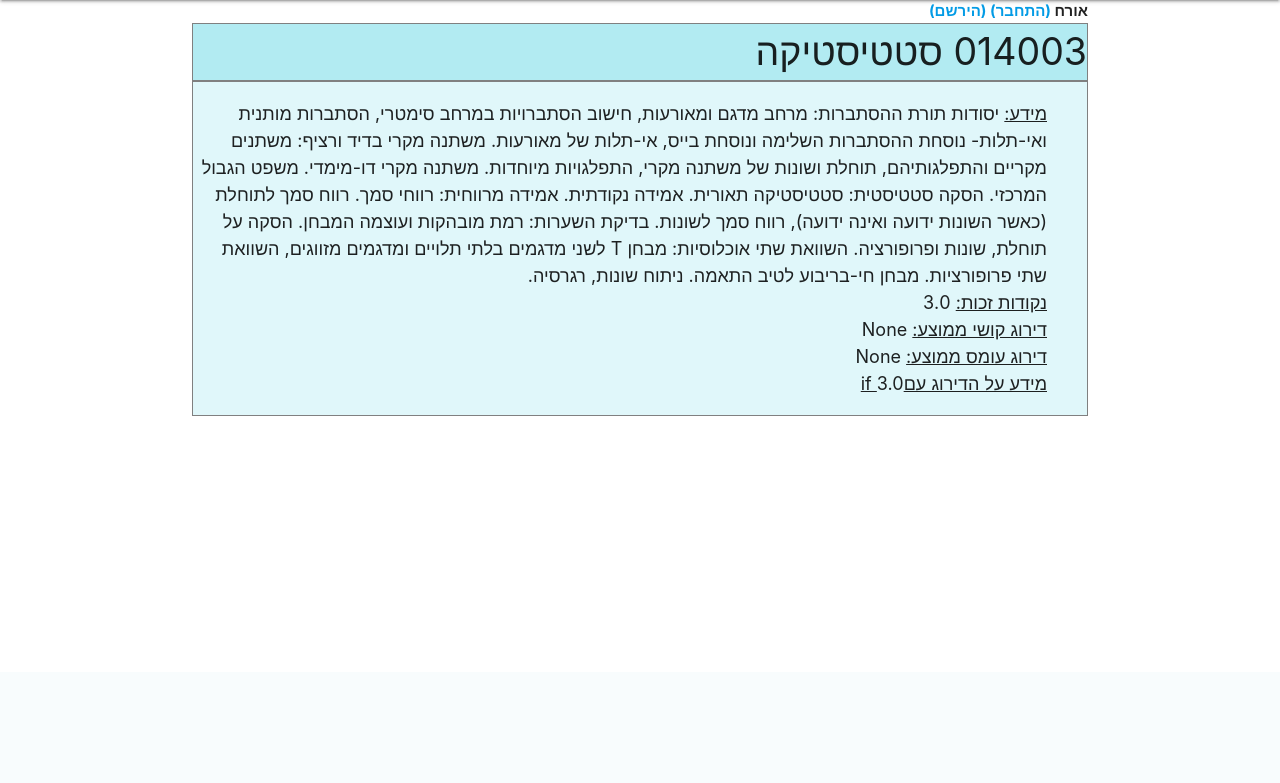
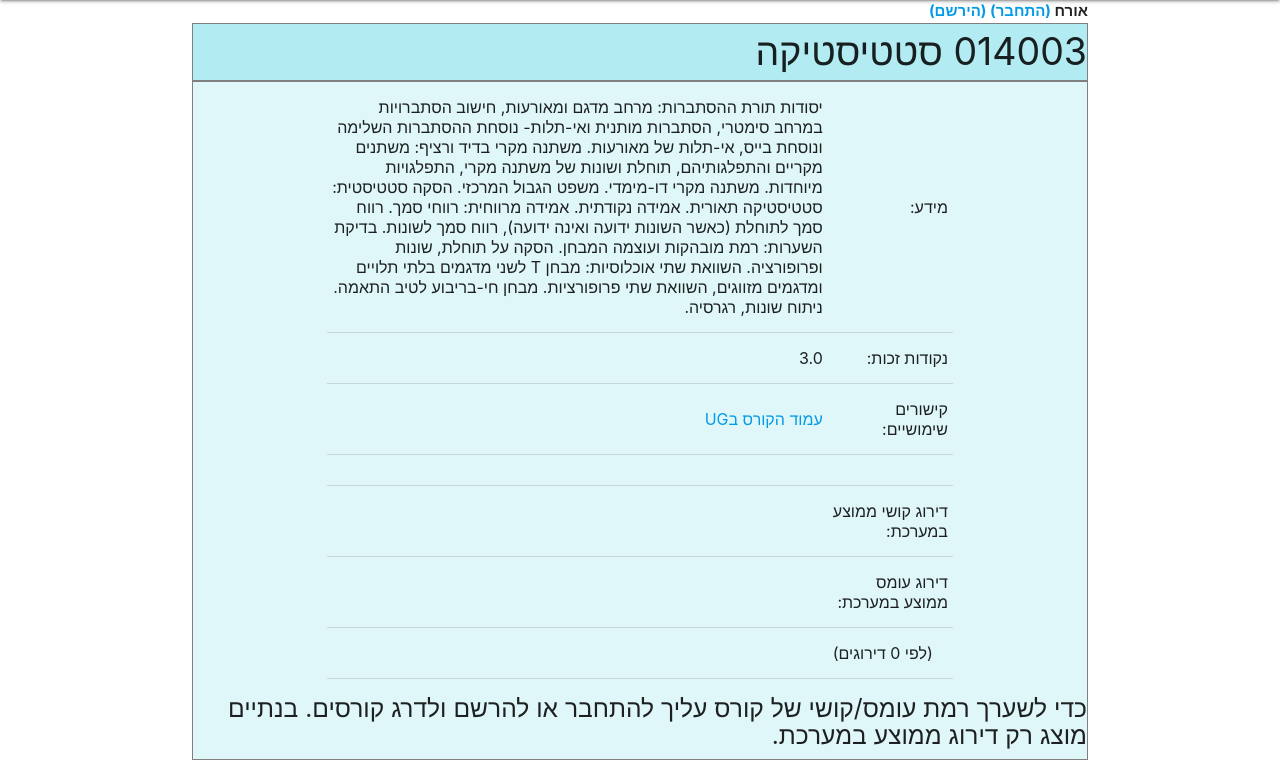
Before and after one commit to yuvalgos/course_recommender_system, a Django app: page /course/14003 in a window 1280 px wide. Shown: the part 128-911 px from the top of the page. Before the commit the page ends 544 px from the top, so only its background shows below. Run offline with Django 3.2, Linux system fonts and the light colour scheme; data comes from the database, SQL or seed files in the repository; both versions use the stored data as it was after the commit; some libraries are stand-ins or nearby versions.

Commit message:
course page updated and added difficulty estimation logic

```diff
--- a/CRS/TDL.txt
+++ b/CRS/TDL.txt
@@ -5,10 +5,16 @@
 
 * add estimation logic, if it takes time use loadbars
 
+* create early access group
+
 * update course page, some comments inside course view function
 
 * send mail to users about perks
+
+* add faqs
 ________________________________________________________
+* migrate to bootstrap
+
 * add stats page
 
 *improve faq look
--- a/CRS/urls.py
+++ b/CRS/urls.py
@@ -18,6 +18,7 @@
          name='edit_course_rating'),
     path('edit_profile/', views.edit_profile,name='edit_profile'),
     path('course/<int:course_number>', views.course_view, name='course'),
+    path('course/<int:course_number>/estimate<int:estimate>', views.course_view, name='course_estimate'),
     path('email/', include(mail_urls)),
     path('instructions', views.instructions, name='instructions'),
     path('faq', views.faq, name='faq'),
--- a/CRS/views.py
+++ b/CRS/views.py
@@ -10,7 +10,7 @@
 from django_email_verification import sendConfirm
 from django_pandas.io import read_frame
 from datetime import datetime
-from .recommender import train_recommender, get_recommendation
+from .recommender import recommend
 
 from . import models
 from .user.forms import *
@@ -262,14 +262,45 @@
     return redirect(reverse("my_courses"))
 
 
-def course_view(request, course_number):
+def course_view(request, course_number, estimate=False):
     course = get_object_or_404(models.Course, pk=course_number)
-    # ug_urls = BASE_UG_COURSE_URL + course.number_string
-    return render(
-        request, "CRS/course.html",
-        {"course": course, }
-    )
+    ug_url = BASE_UG_COURSE_URL + course.number_string
 
+    if request.user.is_authenticated:
+        user_authenticated = True
+        user_ratings = models.CourseRating.objects.filter\
+            (user=request.user).order_by('-updated_at')
+
+        user_rated_course = None
+        for rating in user_ratings:
+            if rating.course.number == course_number:
+                user_rated_course = rating
+
+        user_estimable = len(user_ratings) > 8
+    else:
+        user_authenticated = False
+        user_rated_course = None
+        user_estimable = False
+
+    contex = {"course": course,
+              "ug_url": ug_url,
+              "user_authenticated": user_authenticated,
+              "user_estimable": user_estimable,
+              "user_rated_course": user_rated_course}
+
+
+    if not estimate:
+        contex["estimate"] = 0
+
+    elif estimate:
+        est_wload, est_diff, calc_time = recommend(user=request.user.id,
+                                                   course=course.number)
+        contex["estimate"] = 1
+        contex["est_wload"] = est_wload
+        contex["est_diff"] = est_diff
+        contex["calc_time"] = calc_time
+
+    return render(request, "CRS/course.html", contex)
 
 @login_required
 def edit_profile(request):
--- a/course_recommender_system/settings.py
+++ b/course_recommender_system/settings.py
@@ -25,7 +25,7 @@
 SECRET_KEY = os.environ['SECRET_KEY']
 
 # SECURITY WARNING: don't run with debug turned on in production!
-DEBUG = False
+DEBUG = True
 
 ALLOWED_HOSTS = ['courserecommendersystem.herokuapp.com',
                  'localhost',
--- a/templates/CRS/course.html
+++ b/templates/CRS/course.html
@@ -5,35 +5,111 @@
 {% endblock title %}
 
 {% block content %}
-        <ul>
-            <li> <u>מידע:</u>
-                {{course.info}}
-                <br>
+<div class="container">
+    <table class="highlight" style="text-align:right;">
+        <tbody>
+            <tr>
+                <td style="text-align:right; width:20%" >מידע:</td>
+                <td style="text-align:right; width:80%">{{course.info}}</td>
+            </tr>
+            <tr>
+                <td style="text-align:right;">נקודות זכות:</td>
+                <td style="text-align:right;">{{course.credit_points}}</td>
+            </tr>
+            <tr>
+                <td style="text-align:right;">קישורים שימושיים:</td>
+                <td style="text-align:right;">
+                    <a target="_blank" rel="noopener noreferrer" href="{{ug_url}}">
+                        עמוד הקורס בUG
+                    </a>
+                </td>
+            </tr>
+            {% if not user_estimable %}
+            <tr><td></td></tr>
+            <tr>
+                <td style="text-align:right;">דירוג קושי ממוצע במערכת:</td>
+                <td style="text-align:right;">
+                    <b>
+                    {{course.average_difficulty | floatformat:2}}
+                    </b>
+                </td>
+            </tr>
+            <tr>
+                <td style="text-align:right;">דירוג עומס ממוצע במערכת:</td>
+                <td style="text-align:right;">
+                    <b>{{course.average_workload | floatformat:2}}</b>
+                </td>
+            </tr>
+            <tr>
+                <td>
+                    (לפי
+            {{course.ratings_count}}
+            דירוגים)
+                </td>
+            </tr>
+            {% endif %}
 
-            </li>
-            <li> <u>נקודות זכות:</u>
-                {{course.credit_points}}
-                <br>
+            {% if user_rated_course %}
+            <tr><td></td></tr>
+            <b>
+            <tr>
+                <td style="text-align:right;">דירוג רמת קושי:</td>
+                <td style="text-align:right;">
+                    <b>{{user_rated_course.difficulty}}</b>
+                    <p style="font-size:70%">(לפי הדירוג שלך)</p>
+                </td>
+            </tr>
+            <tr>
+                <td style="text-align:right;">דירוג רמת עומס:</td>
+                <td style="text-align:right;">
+                    <b>{{user_rated_course.workload}}</b>
+                    <p style="font-size:70%">(לפי הדירוג שלך)</p>
 
-            </li>
+                </td>
+              </tr>
+            </b>
+            {% endif %}
 
-            <li> <u>דירוג קושי ממוצע:</u>
-                {{course.average_difficulty}}
-                <br>
-            </li>
+        </tbody>
+    </table>
+</div>
 
-            <li> <u>דירוג עומס ממוצע:</u>
-                {{course.average_workload}}
-                <br>
+{% if user_authenticated and user_estimable and not user_rated_course %}
+    {% if not estimate %}
+        <a href="{% url 'course_estimate' course_number=course.number estimate=1 %}">
+            <button id="estimate" onclick="showLoadingBar()" class="btn waves-effect waves-left">
+                קבל שערוך
+                <i class="material-icons left">linear_scale</i>
+            </button>
+        </a>
 
-            </li>
+        <div id="LoadingBar" class="container" style="display:none;">
+            <h6>טוען...</h6>
+            <div class="progress">
+              <div class="indeterminate"></div>
+            </div>
+        </div>
+        <script>
+        function showLoadingBar() {
+          document.getElementById("estimate").disabled = true;
+          document.getElementById("LoadingBar").style.display = "block";
+        }
+        </script>
+    {% else %}
+        קושי משוערך:
+        {{est_diff | floatformat:2}}
+        <br>
+        עומס משוערך:
+        {{est_wload | floatformat:2}}
+        <br>
+        זמן חישוב:
+        {{calc_time}}
+    {% endif %}
 
-
-            <li> <u>מידע על הדירוג עםif </u>
-                {{course.credit_points}}
-            </li>
-
-        </ul>
-
+{% elif user_authenticated and not user_estimable %}
+    <h5>כדי לשערך רמת עומס/קושי של קורס עליך לדרג לפחות 8 קורסים. עם פחות מזה השערוך לא מספיק טוב. אם עוד לא עשית 8 קורסים הדירוג הממוצע הוא מדד דיי טוב בנתיים! </h5>
+{% elif not user_authenticated %}
+    <h5>כדי לשערך רמת עומס/קושי של קורס עליך להתחבר או להרשם ולדרג קורסים. בנתיים מוצג רק דירוג ממוצע במערכת.</h5>
+{% endif %}
 
 {% endblock content %}
--- a/templates/CRS/faq.html
+++ b/templates/CRS/faq.html
@@ -116,7 +116,7 @@
           כרגע אופן הדירוג נשמר פשוט בכוונה - מספיק קשה לדרג נכון את כל הקורסים מתחילת התואר.
           תכונות כמו לתת ביקורת עם מלל על קורסים קיימות כבר
           ב-
-           <a href="https://cheesefork.cf/">cheesefork</a>
+           <a target="_blank" rel="noopener noreferrer" href="https://cheesefork.cf/">cheesefork</a>
           ואין טעם ליצור כפילות.
       </p>
     </div>
```
Also changed, not shown: CRS/recommender.py (+45 -4 lines), CRS/models.py (line endings or trailing spaces), db.sqlite3.
